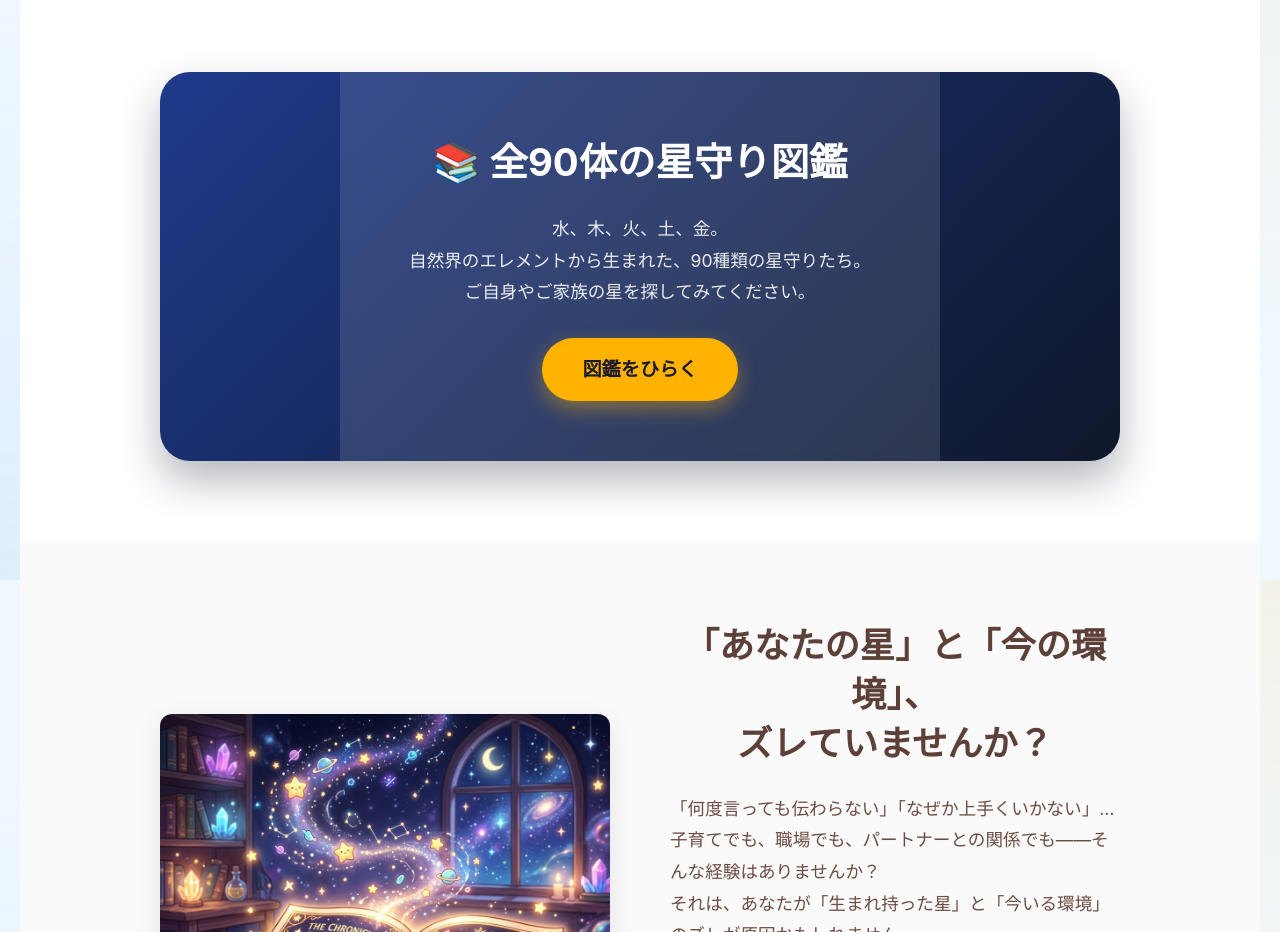
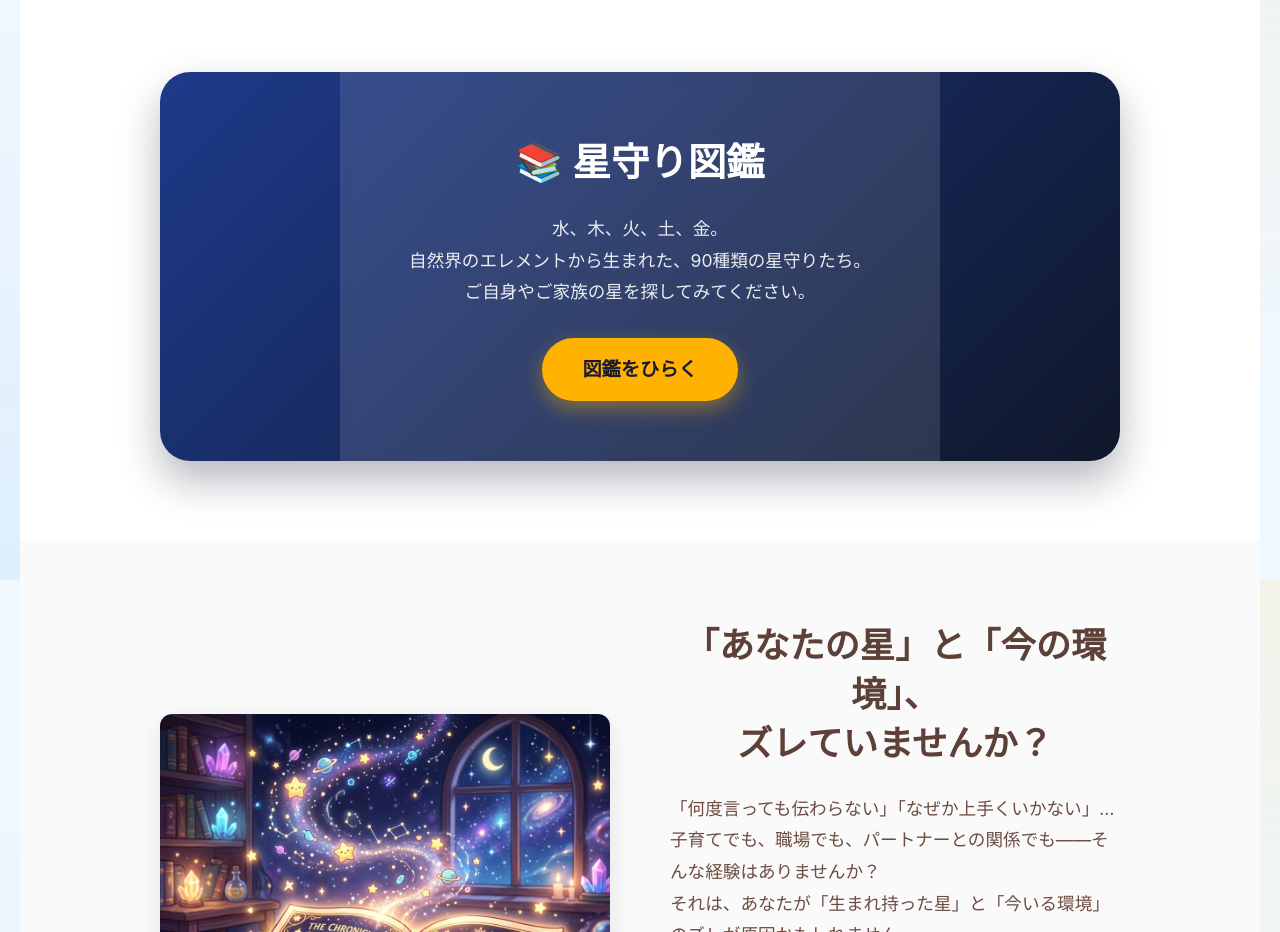
Before and after one commit to naotoada/hoshimori-web, a Next.js app: page / in a window 1280 px wide. Shown: the part 1820-2752 px from the top of the page. Built offline with nearby package versions, Linux system fonts and the light colour scheme.

Commit message:
Update: 星守り図鑑のセクションタイトルをシンプルに変更

```diff
--- a/src/app/page.tsx
+++ b/src/app/page.tsx
@@ -57,7 +57,7 @@ export default function Home() {
         <div className={styles.container}>
           <div className={styles.zukanCard}>
             <div className={styles.zukanContent}>
-              <h2>📚 全90体の星守り図鑑</h2>
+              <h2>📚 星守り図鑑</h2>
               <p>
                 水、木、火、土、金。<br/>
                 自然界のエレメントから生まれた、90種類の星守りたち。<br/>
```
